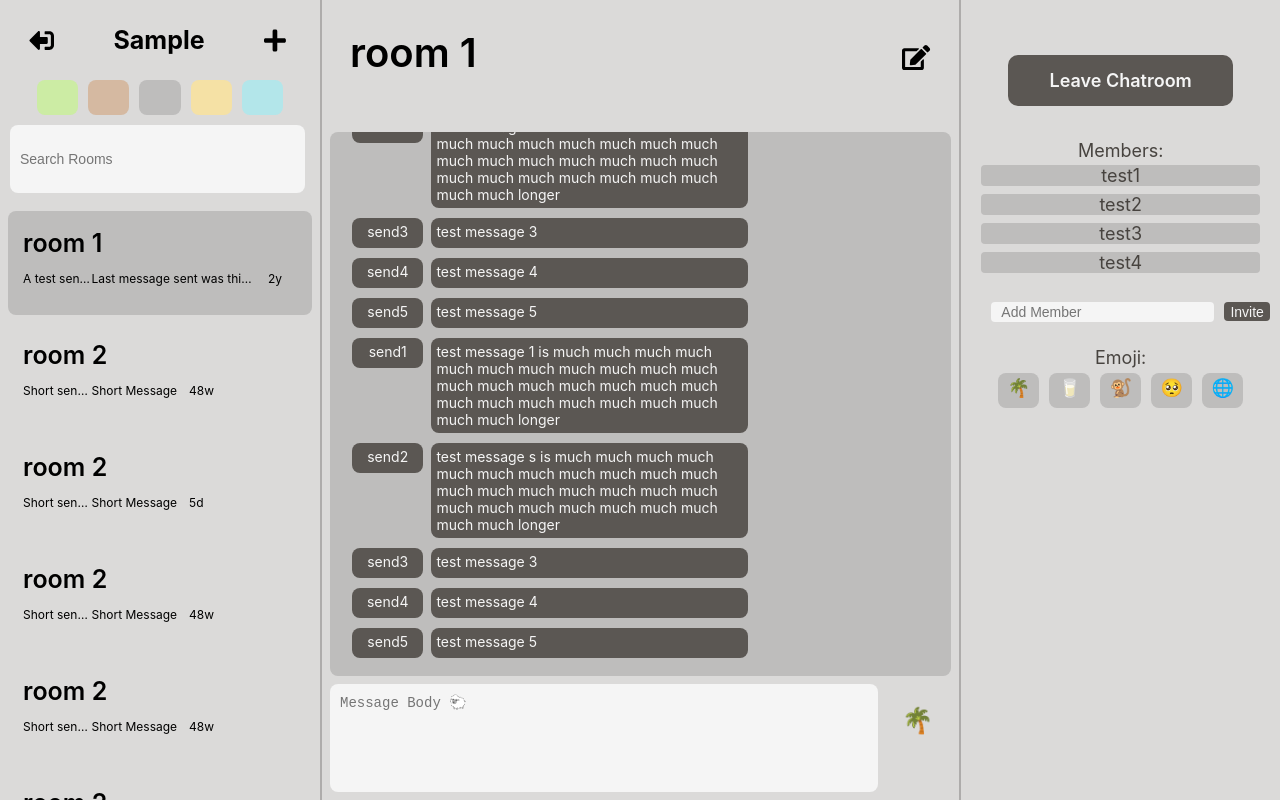
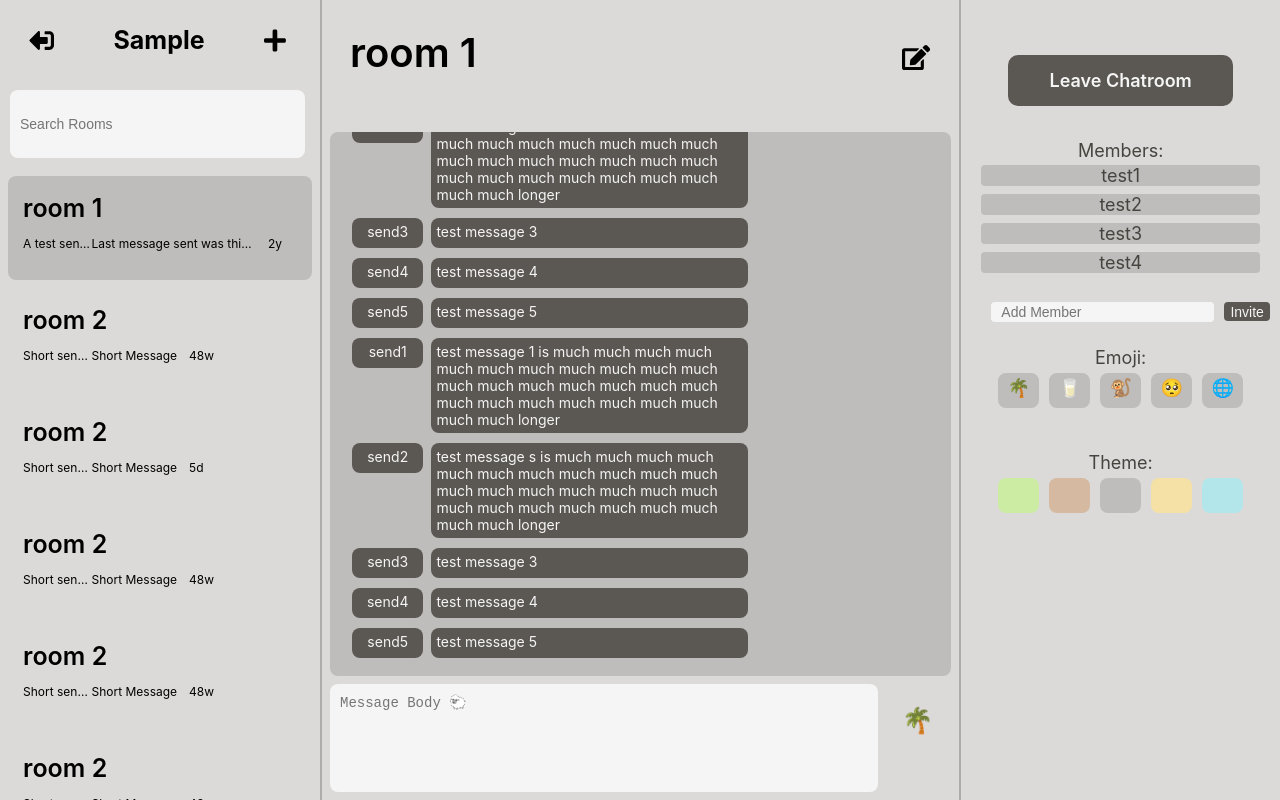
Before and after one commit to ycheng627/db_2020_frontend, a React (Create React App) app: page / in a window 1280 px wide. Both pictures are taken after typing "Sample", "Sample123" into the empty fields and a click on the input "Login / Register". Built offline with nearby package versions, Linux system fonts and the light colour scheme.

Commit message:
change theme placement

```diff
--- a/src/components/App.js
+++ b/src/components/App.js
@@ -7,6 +7,7 @@ import theme from "./theme"
 
 
 function App(props){
+
     function useLocalStorage(key, initialValue) {
         const [storedValue, setStoredValue] = useState(() => {
           try {
@@ -20,12 +21,9 @@ function App(props){
         });
 
       const setValue = value => {
-
           try {
             const valueToStore =
-
               value instanceof Function ? value(storedValue) : value;
-
             setStoredValue(valueToStore);
          window.localStorage.setItem(key, JSON.stringify(valueToStore));
 
@@ -139,6 +137,7 @@ function App(props){
                 ` ${t[property]}`
             );
         }
+        alert(`send to backend: ${themeID}`)
 
 
     }
--- a/src/components/LeftPane.js
+++ b/src/components/LeftPane.js
@@ -78,13 +78,6 @@ function LeftPane(props) {
 
             </div>
 
-            <div className="emojis-container">
-                <div className="emoji" style={{backgroundColor: "#cceca4"}} onClick={(e) => {props.handlers.changeTheme(0)}}></div>
-                <div className="emoji" style={{backgroundColor: "#d5b9a1"}} onClick={(e) => {props.handlers.changeTheme(1)}}></div>
-                <div className="emoji" style={{backgroundColor: "#bebdbc"}} onClick={(e) => {props.handlers.changeTheme(2)}}></div>
-                <div className="emoji" style={{backgroundColor: "#f5e1a5"}} onClick={(e) => {props.handlers.changeTheme(3)}}></div>
-                <div className="emoji" style={{backgroundColor: "#b3e6ea"}} onClick={(e) => {props.handlers.changeTheme(4)}}></div>
-            </div>
             <input
                 className="Left-search-input"
                 placeholder="Search Rooms"
--- a/src/components/RightPane.js
+++ b/src/components/RightPane.js
@@ -48,6 +48,18 @@ function RightPane(props) {
                     <div className="emoji" onClick={(e) => {props.handlers.changeEmoji("🌐")}}> 🌐 </div>
                 </div>
             </div>
+            <div className="offset_5">
+            </div>
+            <div className="select-emoji">
+                Theme:
+                <div className="emojis-container">
+                    <div className="emoji" style={{backgroundColor: "#cceca4"}} onClick={(e) => {props.handlers.changeTheme(0)}}></div>
+                    <div className="emoji" style={{backgroundColor: "#d5b9a1"}} onClick={(e) => {props.handlers.changeTheme(1)}}></div>
+                    <div className="emoji" style={{backgroundColor: "#bebdbc"}} onClick={(e) => {props.handlers.changeTheme(2)}}></div>
+                    <div className="emoji" style={{backgroundColor: "#f5e1a5"}} onClick={(e) => {props.handlers.changeTheme(3)}}></div>
+                    <div className="emoji" style={{backgroundColor: "#b3e6ea"}} onClick={(e) => {props.handlers.changeTheme(4)}}></div>
+                </div>
+            </div>
         </div>
     )
 
```
Also changed, not shown: 1 other file (tests, documents, lock files or other folders).
